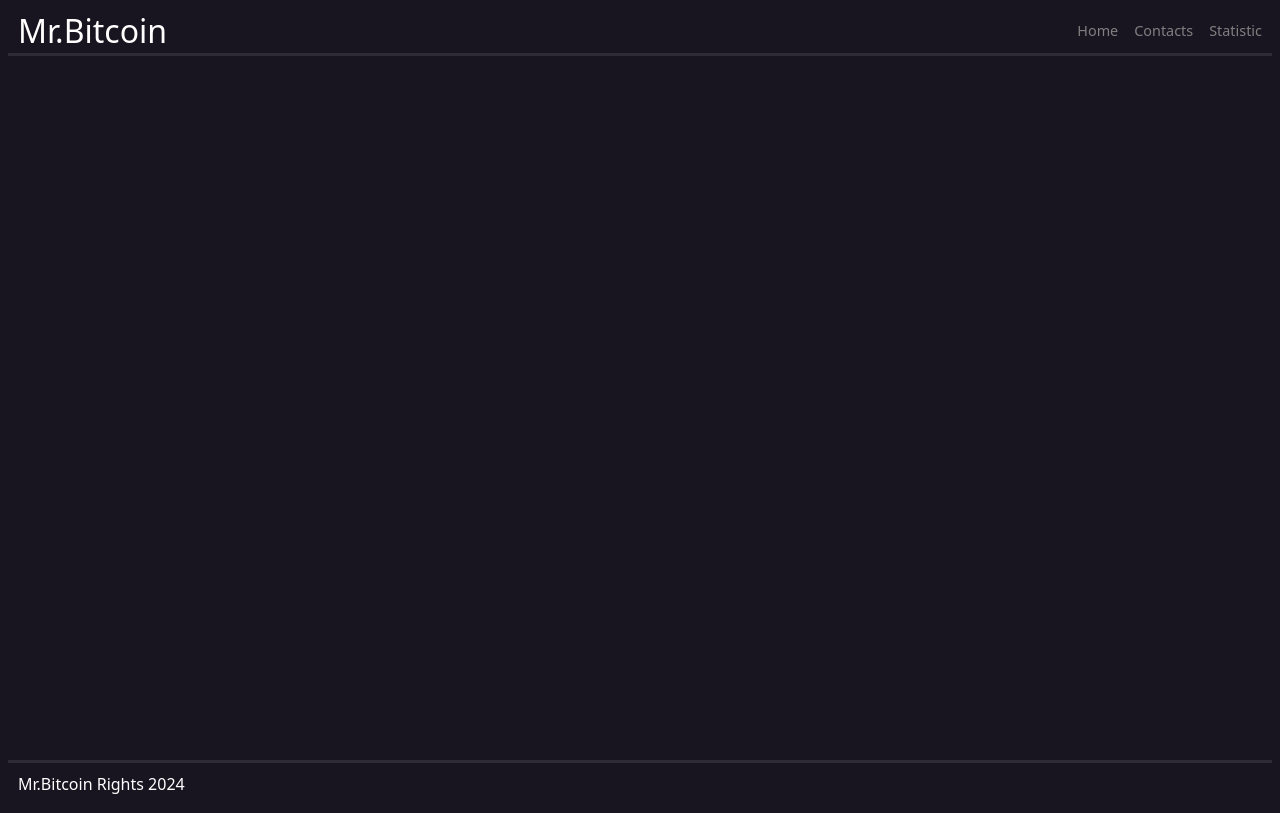
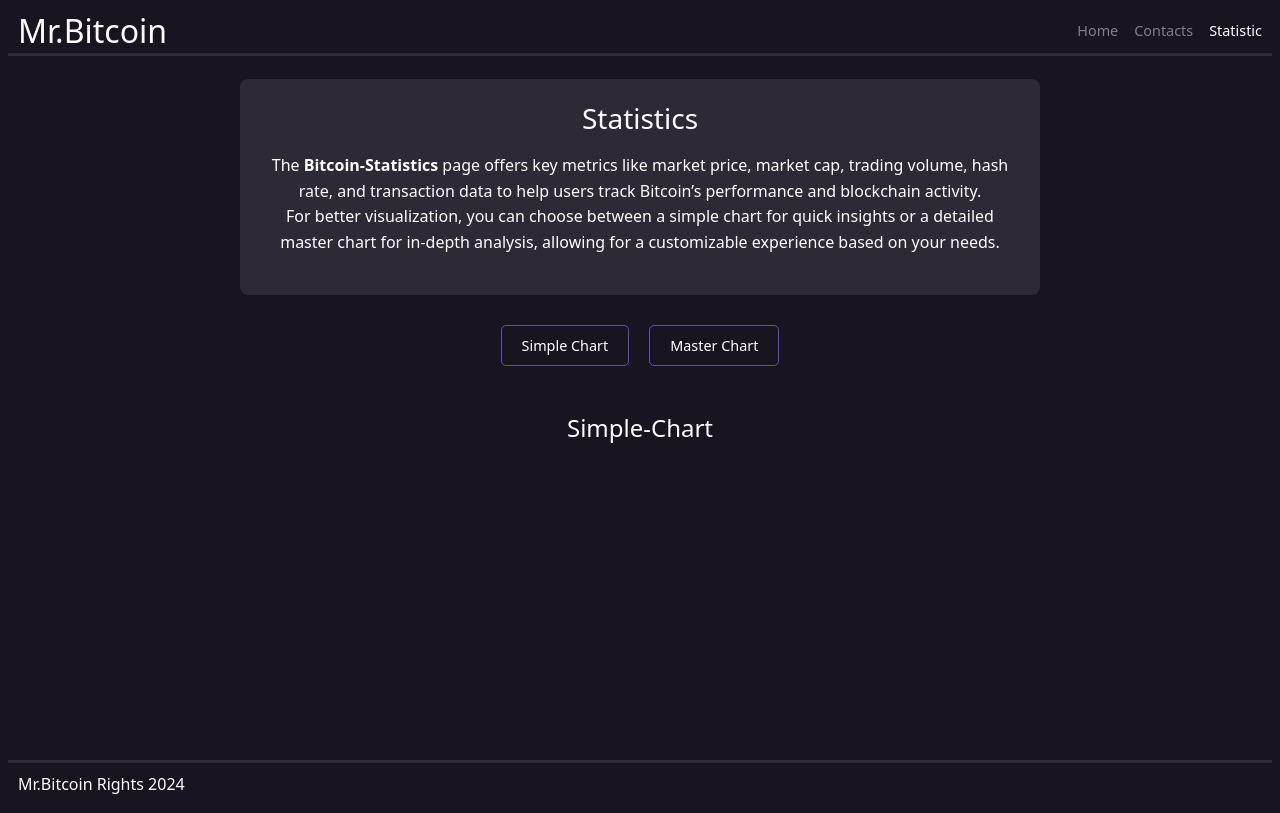
Before and after one commit to OriChaiMatan/Mister-Bitcoin-Wallet-App-Vue, a Vue app: page /statistic/simple-chart in a window 1280 px wide. Built offline with nearby package versions, Linux system fonts and the light colour scheme.

Commit message:
Added nasted-routes in statistic-page

```diff
--- a/src/cmps/MasterChart.vue
+++ b/src/cmps/MasterChart.vue
@@ -39,7 +39,10 @@ export default {
 </script>
 
 <style scoped>
-.tradingview-widget-container {
+.tradingview-widget-container{
+  height: 600px;
+}
+/* .tradingview-widget-container {
   position: relative;
   width: 100%;
   height: 100%;
@@ -58,18 +61,18 @@ export default {
 @media (max-width: 600px) {
   .tradingview-widget-container {
     height: 400px; /* Height for small screens */
-  }
-}
-
+  /* } */
+/* } */
+/*
 @media (min-width: 601px) and (max-width: 1200px) {
   .tradingview-widget-container {
     height: 700px; /* Height for medium screens */
-  }
-}
+  /* } */
+/* } */
 
-@media (min-width: 1201px) {
+/* @media (min-width: 1201px) {
   .tradingview-widget-container {
     height: 900px; /* Height for large screens */
-  }
-}
+  /* }  */
+/* } */
 </style>
--- /dev/null
+++ b/src/cmps/SimpleChart.vue
@@ -0,0 +1,3 @@
+<template>
+    <h1>Simple-Chart</h1>
+</template>
--- a/src/pages/StatisticPage.vue
+++ b/src/pages/StatisticPage.vue
@@ -1,26 +1,72 @@
 <template>
 <section class="statistic-page">
-    <h1>Bitcoin Market Data:</h1>
-    <MasterChart />
+    <div class="content">
+      <h2>Statistics</h2>
+      <p>
+        The <strong>Bitcoin-Statistics</strong> page offers key metrics like market price, market cap, trading volume, hash rate, and transaction data to help users track Bitcoin’s performance and blockchain activity.<br />
+        For better visualization, you can choose between a simple chart for quick insights or a detailed master chart for in-depth analysis, allowing for a customizable experience based on your needs.
+      </p>
+    </div>
+    <div class="chart-links">
+        <RouterLink to="/statistic/simple-chart" class="chart-link">Simple Chart</RouterLink>
+        <RouterLink to="/statistic/master-chart" class="chart-link">Master Chart</RouterLink>
+      </div>
+
+      <RouterView />
 </section>
 </template>
 
 <script>
-import MasterChart from '../cmps/MasterChart.vue'
-export default {
-    components: {
-       MasterChart
-    }
-}
 </script>
 
 <style lang="scss">
-.statistic-page{
-    height: 600px;
-    align-items: center;
+.statistic-page {
+  display: flex;
+  flex-direction: column;
+  justify-content: center;
+  align-items: center;
+  color: #fff;
+  gap: 15px;
 
-    h1{
-        color: #fff;
+  .content {
+    text-align: center;
+    max-width: 800px;
+    padding: 20px;
+    background-color: #2d2935;
+    border-radius: 8px;
+    margin: 15px;
+  }
+
+  h2 {
+    margin-bottom: 16px;
+    font-size: 28px;
+  }
+
+  p {
+    margin-bottom: 20px;
+    line-height: 1.6;
+  }
+
+  .chart-links {
+    display: flex;
+    justify-content: center;
+    gap: 20px;
+    margin-bottom: 30px;
+
+    .chart-link {
+      padding: 10px 20px;
+      background: #181420;
+
+    border: 1px solid #654bc1;
+      color: white;
+      border-radius: 5px;
+      text-decoration: none;
+      transition: background-color 0.3s ease;
+
+      &:hover {
+        background-color: #444;
+      }
     }
+  }
 }
 </style>
--- a/src/router/index.js
+++ b/src/router/index.js
@@ -3,7 +3,8 @@ import HomePage from '../pages/HomePage.vue'
 import ContactIndex from '../pages/ContactsIndex.vue'
 import ContactsDetails from '../pages/ContactDetails.vue'
 import ContactEdit from '../pages/ContactEdit.vue'
-import StatisticPage from '../pages/StatisticPage.vue'
+import SimpleChart from '../cmps/SimpleChart.vue'
+import MasterChart from '../cmps/MasterChart.vue'
 
 const router = createRouter({
   history: createWebHistory(import.meta.env.BASE_URL),
@@ -31,7 +32,19 @@ const router = createRouter({
     {
       path: '/statistic',
       name: 'statistic',
-      component: StatisticPage
+      component: () => import('../pages/StatisticPage.vue'),
+      children: [
+				{
+					path: 'simple-chart',
+					name: 'simple-chart',
+					component: SimpleChart,
+				},
+				{
+					path: 'master-chart',
+					name: 'master-chart',
+					component: MasterChart,
+				},
+			],
     },
   ]
 })
```
